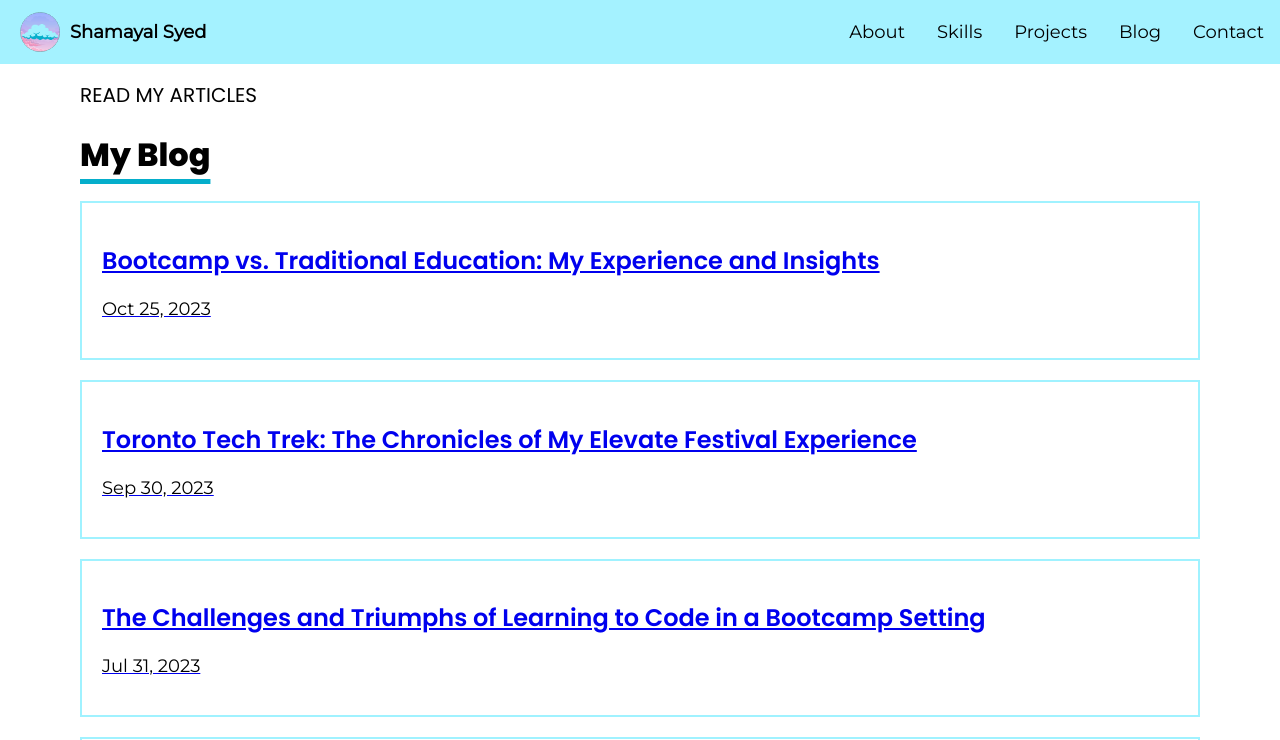
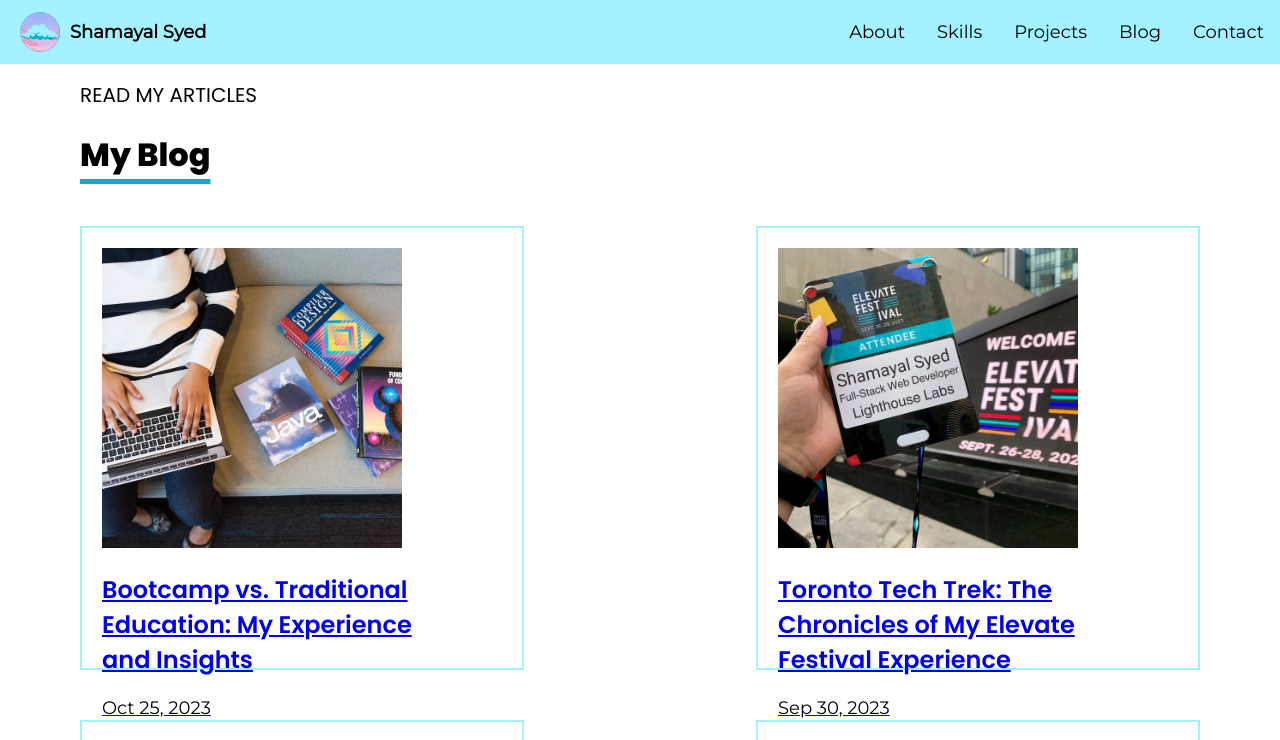
Before and after one commit to Shamayal/personal-website, a React (Create React App) app: page /blog in a window 1280 px wide. Shown: the top 740 px of the page. Built offline with nearby package versions, Linux system fonts and the light colour scheme.

Commit message:
spacing for blog article boxes

```diff
--- a/src/components/Blog.jsx
+++ b/src/components/Blog.jsx
@@ -1,4 +1,39 @@
 import "../styles/Blog.css";
+
+import article1 from "../media/article1.jpeg";
+import article2 from "../media/article2.jpeg";
+import article3 from "../media/article3.jpeg";
+import article4 from "../media/article4.jpeg";
+
+const articles = [
+  {
+    title: "Bootcamp vs. Traditional Education: My Experience and Insights",
+    date: "Oct 25, 2023",
+    link: "https://medium.com/@shamayal/bootcamp-vs-traditional-education-my-experience-and-insights-8648f07dcc7b",
+    image: article4,
+  },
+  {
+    title:
+      "Toronto Tech Trek: The Chronicles of My Elevate Festival Experience",
+    date: "Sep 30, 2023",
+    link: "https://medium.com/@shamayal/toronto-tech-trek-the-chronicles-of-my-elevate-festival-experience-51e358a22b73",
+    image: article3,
+  },
+  {
+    title:
+      "The Challenges and Triumphs of Learning to Code in a Bootcamp Setting",
+    date: "Jul 31, 2023",
+    link: "https://medium.com/@shamayal/the-challenges-and-triumphs-of-learning-to-code-in-a-bootcamp-setting-162ee7966c",
+    image: article2,
+  },
+  {
+    title:
+      "Navigating a Coding Bootcamp: 7 Shining Beacons of Advice to Guide you Through the Tempestuous Waters",
+    date: "Jul 25, 2023",
+    link: "https://medium.com/@shamayal/navigating-a-coding-bootcamp-7-shining-beacons-of-advice-to-guide-you-through-the-tempestuous-41050ae18272",
+    image: article1,
+  },
+];
 
 const Blog = () => {
   return (
@@ -6,72 +41,25 @@ const Blog = () => {
       <p className="poppins-400-font">READ MY ARTICLES</p>
       <h1 className="poppins-800-font">My Blog</h1>
 
+      <div className="blog-articles">
+        {articles.map((article, index) => (
           <a
-        href="https://medium.com/@shamayal/bootcamp-vs-traditional-education-my-experience-and-insights-8648f07dcc7b"
+            key={index}
+            href={article.link}
             target="_blank"
             rel="noopener noreferrer"
           >
             <div className="blog-container">
               <div className="blog-text">
-            <h2 className="poppins-600-font">
-              Bootcamp vs. Traditional Education: My Experience and Insights
-            </h2>
-
-            <p className="montserrat-400-font">Oct 25, 2023</p>
+                <img src={article.image} alt="" className="blog-img" />
+                <h2 className="poppins-600-font">{article.title}</h2>
+                <p className="montserrat-400-font">{article.date}</p>
               </div>
             </div>
           </a>
+        ))}
+      </div>
 
-      <a
-        href="https://medium.com/@shamayal/toronto-tech-trek-the-chronicles-of-my-elevate-festival-experience-51e358a22b73"
-        target="_blank"
-        rel="noopener noreferrer"
-      >
-        <div className="blog-container">
-          <div className="blog-text">
-            <h2 className="poppins-600-font">
-              Toronto Tech Trek: The Chronicles of My Elevate Festival
-              Experience
-            </h2>
-
-            <p className="montserrat-400-font">Sep 30, 2023</p>
-          </div>
-        </div>
-      </a>
-
-      <a
-        href="https://medium.com/@shamayal/the-challenges-and-triumphs-of-learning-to-code-in-a-bootcamp-setting-162ee7966c"
-        target="_blank"
-        rel="noopener noreferrer"
-      >
-        <div className="blog-container">
-          <div className="blog-text">
-            <h2 className="poppins-600-font">
-              The Challenges and Triumphs of Learning to Code in a Bootcamp
-              Setting
-            </h2>
-
-            <p className="montserrat-400-font">Jul 31, 2023</p>
-          </div>
-        </div>
-      </a>
-
-      <a
-        href="https://medium.com/@shamayal/navigating-a-coding-bootcamp-7-shining-beacons-of-advice-to-guide-you-through-the-tempestuous-41050ae18272"
-        target="_blank"
-        rel="noopener noreferrer"
-      >
-        <div className="blog-container">
-          <div className="blog-text">
-            <h2 className="poppins-600-font">
-              Navigating a Coding Bootcamp: 7 Shining Beacons of Advice to Guide
-              you Through the Tempestuous Waters
-            </h2>
-
-            <p className="montserrat-400-font">Jul 25, 2023</p>
-          </div>
-        </div>
-      </a>
     </div>
   );
 };
--- a/src/styles/Blog.css
+++ b/src/styles/Blog.css
@@ -1,13 +1,21 @@
 #blog {
   margin: 80px;
+}
+
+.blog-articles {
+  display: flex;
+  flex-wrap: wrap;
+  justify-content: space-between;
 }
 
 .blog-container {
   display: flex;
   flex-direction: row;
-  margin: 20px 0;
+  margin: 25px 0;
   border: 2px solid #a0f2ff;
   padding: 20px;
+  width: 400px;
+  height: 400px;
 }
 
 .blog-container:hover {
@@ -22,6 +30,17 @@
   margin-top: 50px;
 }
 
-blog-text {
-  text-decoration: none;
+.blog-img {
+  width: 300px;
+  height: 300px;
+  object-fit: cover;
 }
+
+/*
+.container:hover .image {
+  opacity: 0.3;
+}
+
+.container:hover .middle {
+  opacity: 1;
+} */
```
Lines whose indentation alone changed are shown as unchanged.
